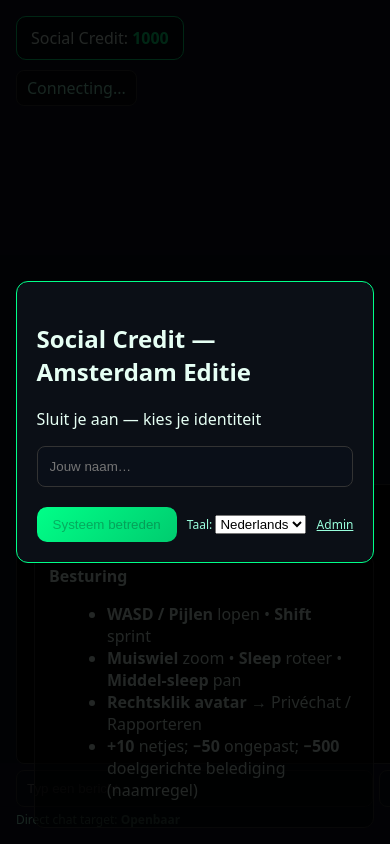
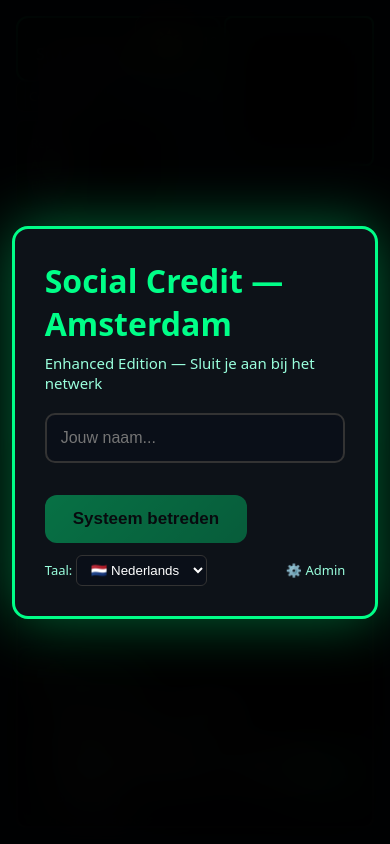
Before and after one commit to mcna72/social-credit-game, a website: page public/index.html in a window 390 px wide. Drawn offline with Linux system fonts and the light colour scheme; a script that the page names is missing.

Commit message:
Update index.html

```diff
--- a/public/index.html
+++ b/public/index.html
@@ -2,94 +2,172 @@
 <html lang="nl">
 <head>
   <meta charset="utf-8"/>
-  <title>Social Credit — Amsterdam Edition</title>
+  <title>Social Credit — Amsterdam Enhanced Edition</title>
   <meta name="viewport" content="width=device-width, initial-scale=1"/>
 
-  <!-- Babylon core + loaders + GUI -->
+  <!-- Babylon core + loaders + GUI + materials -->
   <script src="https://cdn.babylonjs.com/babylon.js"></script>
   <script src="https://cdn.babylonjs.com/loaders/babylonjs.loaders.min.js"></script>
   <script src="https://cdn.babylonjs.com/gui/babylon.gui.min.js"></script>
+  <script src="https://cdn.babylonjs.com/materialsLibrary/babylonjs.materials.min.js"></script>
 
   <style>
-    *{box-sizing:border-box}
-    html,body{height:100%;margin:0;background:#0b1020;color:#e6fff4;font-family:system-ui,Segoe UI,Roboto,Arial,sans-serif}
+    *{box-sizing:border-box;margin:0;padding:0}
+    html,body{height:100%;background:#0b1020;color:#e6fff4;font-family:system-ui,-apple-system,Segoe UI,Roboto,Arial,sans-serif;overflow:hidden}
     #renderCanvas{width:100%;height:100%;touch-action:none;display:block}
 
-    #hud{position:fixed;top:16px;left:16px;background:rgba(0,0,0,.65);border:1px solid #00ff88;padding:10px 14px;border-radius:10px;z-index:30}
-    #credit{color:#00ff88;font-weight:700}
-    #conn{position:fixed;left:16px;top:70px;background:rgba(0,0,0,.6);border:1px solid #333;border-radius:8px;padding:6px 10px;color:#9fffdc;z-index:30}
+    /* HUD */
+    #hud{position:fixed;top:16px;left:16px;background:rgba(0,0,0,.75);border:2px solid #00ff88;padding:12px 18px;border-radius:12px;z-index:30;backdrop-filter:blur(10px)}
+    #credit{color:#00ff88;font-weight:700;font-size:28px}
+    #conn{position:fixed;left:16px;top:80px;background:rgba(0,0,0,.65);border:1px solid #333;border-radius:8px;padding:6px 12px;color:#9fffdc;z-index:30;font-size:13px}
 
-    #chat{position:fixed;left:16px;bottom:16px;width:420px;z-index:30}
-    #chatlog{background:rgba(0,0,0,.8);border:1px solid #333;height:280px;overflow:auto;border-radius:8px;padding:10px}
-    .line{margin:.25rem 0;padding:.25rem .5rem;background:rgba(255,255,255,.03);border-radius:6px}
-    .user{color:#00ff88;font-weight:600}
-    #chatbox{display:flex;margin-top:6px;gap:6px}
-    #msg{flex:1;padding:10px;border-radius:8px;border:1px solid #333;background:#0a0f18;color:#fff}
-    #send{padding:8px 12px;border-radius:8px;border:1px solid #333;background:#0a0f18;color:#fff;cursor:pointer}
-    #target{font-size:12px;color:#a8ffde;margin-top:4px}
+    /* Weather & Time indicator */
+    #weatherInfo{position:fixed;top:16px;left:50%;transform:translateX(-50%);background:rgba(0,0,0,.65);border:1px solid #333;border-radius:8px;padding:8px 16px;z-index:30;display:flex;gap:20px;align-items:center;font-size:14px}
+    #weatherIcon{font-size:24px}
 
-    #tips{position:fixed;right:16px;bottom:16px;background:rgba(0,0,0,.65);border:1px solid #333;border-radius:10px;padding:10px 14px;max-width:340px;z-index:30}
+    /* Minimap */
+    #minimap{position:fixed;top:16px;right:16px;width:200px;height:200px;background:rgba(0,0,0,.8);border:2px solid #00ff88;border-radius:8px;z-index:30}
+    #minimapCanvas{width:100%;height:100%;border-radius:6px}
 
-    #overlay{position:fixed;inset:0;display:grid;place-items:center;background:rgba(0,0,0,.85);z-index:40}
-    #card{background:#0b0f16;border:1px solid #00ff88;border-radius:12px;padding:20px;max-width:520px;width:92%}
-    #avatars{display:grid;grid-template-columns:repeat(6,1fr);gap:8px;margin-top:10px}
-    .av{padding:10px;border:1px solid #333;border-radius:8px;cursor:pointer;text-align:center;font-size:26px;background:rgba(255,255,255,.03)}
-    .av.sel{border-color:#00ff88}
+    /* Chat */
+    #chat{position:fixed;left:16px;bottom:16px;width:min(450px, calc(100vw - 32px));z-index:30}
+    #chatlog{background:rgba(0,0,0,.85);border:2px solid #333;height:300px;overflow-y:auto;border-radius:10px 10px 0 0;padding:12px;scrollbar-width:thin;scrollbar-color:#00ff88 #1a1a2e}
+    #chatlog::-webkit-scrollbar{width:8px}
+    #chatlog::-webkit-scrollbar-track{background:#1a1a2e}
+    #chatlog::-webkit-scrollbar-thumb{background:#00ff88;border-radius:4px}
+    .line{margin:.3rem 0;padding:.4rem .6rem;background:rgba(255,255,255,.04);border-radius:6px;border-left:3px solid #00ff88;color:#fff;font-size:14px;line-height:1.4}
+    .line.private{border-left-color:#ff8800;background:rgba(255,136,0,.1)}
+    .line.system{border-left-color:#ffaa00;background:rgba(255,170,0,.08);font-style:italic}
+    .user{color:#00ff88;font-weight:600;margin-right:4px}
+    #chatbox{display:flex;margin-top:0;gap:8px;background:rgba(0,0,0,.85);padding:10px;border-radius:0 0 10px 10px;border:2px solid #333;border-top:none}
+    #msg{flex:1;padding:12px;border-radius:8px;border:1px solid #444;background:#0d1218;color:#fff;font-size:14px}
+    #msg:focus{outline:none;border-color:#00ff88}
+    #send{padding:10px 18px;border-radius:8px;border:none;background:linear-gradient(135deg,#00ff88,#00cc6f);color:#000;cursor:pointer;font-weight:600;transition:transform .1s}
+    #send:hover{transform:scale(1.05)}
+    #send:active{transform:scale(0.95)}
+    #target{font-size:12px;color:#a8ffde;margin-top:6px;padding:0 10px}
 
-    #rightMenu{position:fixed;background:#0b0f16;border:1px solid #333;border-radius:8px;padding:8px;display:none;color:#fff;z-index:50}
-    #rightMenu div{padding:6px 10px;cursor:pointer;border-radius:6px}
-    #rightMenu div:hover{background:#131b2a}
+    /* Controls tips */
+    #tips{position:fixed;right:16px;bottom:16px;background:rgba(0,0,0,.75);border:2px solid #333;border-radius:10px;padding:14px 18px;max-width:360px;z-index:30;backdrop-filter:blur(10px)}
+    #tips h4{color:#00ff88;margin-bottom:8px;font-size:16px}
+    #tips ul{margin-left:20px;font-size:13px;line-height:1.6}
+    #tips li{margin-bottom:4px}
+
+    /* Overlay / Join screen */
+    #overlay{position:fixed;inset:0;display:grid;place-items:center;background:rgba(0,0,0,.92);z-index:40;backdrop-filter:blur(20px)}
+    #card{background:#0d1218;border:3px solid #00ff88;border-radius:16px;padding:30px;max-width:580px;width:94%;box-shadow:0 0 60px rgba(0,255,136,.4)}
+    #card h2{color:#00ff88;font-size:32px;margin-bottom:8px}
+    #subtitle{color:#9fd;margin-bottom:20px;font-size:15px}
+    #name{width:100%;padding:14px;border:2px solid #333;border-radius:10px;background:#0a0f18;color:#fff;font-size:16px;margin-bottom:16px}
+    #name:focus{outline:none;border-color:#00ff88}
+    #avatars{display:grid;grid-template-columns:repeat(auto-fit,minmax(70px,1fr));gap:12px;margin-bottom:16px}
+    .av{padding:14px;border:2px solid #333;border-radius:10px;cursor:pointer;text-align:center;font-size:36px;background:rgba(255,255,255,.03);transition:all .2s}
+    .av:hover{border-color:#00ff88;background:rgba(0,255,136,.08);transform:scale(1.05)}
+    .av.sel{border-color:#00ff88;background:rgba(0,255,136,.15);box-shadow:0 0 20px rgba(0,255,136,.3)}
+    #startRow{display:flex;gap:12px;align-items:center;flex-wrap:wrap}
+    #start{padding:14px 28px;border-radius:12px;border:none;background:linear-gradient(135deg,#00ff88,#00cc6f);cursor:pointer;font-weight:700;font-size:17px;color:#000;transition:all .2s}
+    #start:hover:not(:disabled){transform:scale(1.05);box-shadow:0 0 30px rgba(0,255,136,.5)}
+    #start:disabled{opacity:.4;cursor:not-allowed}
+    #langLabel{font-size:13px;color:#9fd}
+    #lang{padding:6px 10px;border-radius:6px;border:1px solid #333;background:#0a0f18;color:#fff}
+
+    /* Right-click menu */
+    #rightMenu{position:fixed;background:#0d1218;border:2px solid #00ff88;border-radius:10px;padding:8px;display:none;color:#fff;z-index:50;min-width:180px;box-shadow:0 4px 20px rgba(0,0,0,.5)}
+    #rightMenu div{padding:10px 14px;cursor:pointer;border-radius:6px;transition:background .15s;font-size:14px}
+    #rightMenu div:hover{background:#1a2d3a}
+
+    /* Stats panel */
+    #statsPanel{position:fixed;top:120px;left:16px;background:rgba(0,0,0,.7);border:1px solid #333;border-radius:8px;padding:10px 14px;z-index:30;font-size:12px;min-width:160px}
+    #statsPanel .stat{display:flex;justify-content:space-between;margin:4px 0;color:#9fd}
+    #statsPanel .stat .value{color:#00ff88;font-weight:600}
+
+    /* Loading spinner */
+    .spinner{border:3px solid rgba(255,255,255,.1);border-top:3px solid #00ff88;border-radius:50%;width:40px;height:40px;animation:spin 1s linear infinite;margin:20px auto}
+    @keyframes spin{to{transform:rotate(360deg)}}
+
+    /* Mobile adjustments */
+    @media (max-width: 768px) {
+      #chat{width:calc(100vw - 32px);max-width:none}
+      #tips{max-width:calc(100vw - 32px)}
+      #minimap{width:150px;height:150px}
+    }
   </style>
 </head>
 <body>
   <canvas id="renderCanvas"></canvas>
 
-  <div id="hud">Social Credit: <span id="credit">1000</span></div>
+  <!-- HUD -->
+  <div id="hud">
+    Social Credit: <span id="credit">1000</span>
+  </div>
   <div id="conn">Connecting...</div>
 
+  <!-- Weather & Time -->
+  <div id="weatherInfo">
+    <span id="weatherIcon">☀️</span>
+    <span id="timeDisplay">12:00</span>
+  </div>
+
+  <!-- Minimap -->
+  <div id="minimap">
+    <canvas id="minimapCanvas"></canvas>
+  </div>
+
+  <!-- Stats -->
+  <div id="statsPanel">
+    <div class="stat"><span>Reports:</span><span class="value" id="statReports">0</span></div>
+    <div class="stat"><span>Accuracy:</span><span class="value" id="statAccuracy">--</span></div>
+    <div class="stat"><span>Players:</span><span class="value" id="statPlayers">0</span></div>
+  </div>
+
+  <!-- Chat -->
   <div id="chat">
     <div id="chatlog"></div>
     <div id="chatbox">
-      <input id="msg" placeholder="Typ een bericht…" maxlength="400"/>
+      <input id="msg" placeholder="Typ een bericht... (Enter)" maxlength="400"/>
       <button id="send">Send</button>
     </div>
-    <div id="target">Direct chat target: <b id="targetName">Openbaar</b></div>
+    <div id="target">Direct chat: <b id="targetName">Openbaar</b></div>
   </div>
 
+  <!-- Tips -->
   <div id="tips">
-    <b>Besturing</b>
-    <ul style="margin-left:18px">
+    <h4>⌨️ Besturing</h4>
+    <ul>
       <li><b>WASD / Pijlen</b> lopen • <b>Shift</b> sprint</li>
-      <li><b>Muiswiel</b> zoom • <b>Sleep</b> roteer • <b>Middel-sleep</b> pan</li>
-      <li><b>Rechtsklik avatar</b> → Privéchat / Rapporteren</li>
-      <li><b>+10</b> netjes; <b>−50</b> ongepast; <b>−500</b> doelgerichte belediging (naamregel)</li>
+      <li><b>Muis</b> camera rotatie & zoom</li>
+      <li><b>Rechtsklik avatar</b> menu (chat/rapporteren)</li>
+      <li><b>+10</b> beleefd • <b>−50</b> ongepast • <b>−500</b> doelgerichte belediging</li>
     </ul>
   </div>
 
+  <!-- Join overlay -->
   <div id="overlay">
     <div id="card">
-      <h2 id="title">Social Credit — Amsterdam Editie</h2>
-      <p id="subtitle">Sluit je aan — kies je identiteit</p>
-      <input id="name" placeholder="Jouw naam…" maxlength="20" style="width:100%;padding:12px;border:1px solid #333;border-radius:8px;background:#0a0f18;color:#fff"/>
+      <h2>Social Credit — Amsterdam</h2>
+      <p id="subtitle">Enhanced Edition — Sluit je aan bij het netwerk</p>
+      <input id="name" placeholder="Jouw naam..." maxlength="20"/>
       <div id="avatars"></div>
-      <div style="margin-top:10px;display:flex;gap:10px;align-items:center">
-        <button id="start" disabled style="padding:10px 16px;border-radius:10px;border:0;background:linear-gradient(135deg,#00ff88,#00cc6f);cursor:pointer">Systeem betreden</button>
-        <span style="font-size:12px;color:#9fd">Taal:
+      <div id="startRow">
+        <button id="start" disabled>Systeem betreden</button>
+        <label id="langLabel">Taal:
           <select id="lang">
-            <option value="nl">Nederlands</option>
-            <option value="en">English</option>
-            <option value="de">Deutsch</option>
+            <option value="nl">🇳🇱 Nederlands</option>
+            <option value="en">🇬🇧 English</option>
+            <option value="de">🇩🇪 Deutsch</option>
           </select>
-        </span>
-        <a href="/admin.html" style="margin-left:auto;color:#9fd;font-size:12px">Admin</a>
+        </label>
+        <a href="/admin.html" style="margin-left:auto;color:#9fd;font-size:13px;text-decoration:none">⚙️ Admin</a>
       </div>
+      <div class="spinner" style="margin-top:20px;display:none" id="loadingSpinner"></div>
     </div>
   </div>
 
+  <!-- Right-click context menu -->
   <div id="rightMenu">
-    <div id="actChat">Chat met</div>
-    <div id="actReport">Rapporteer</div>
-    <div id="actClear">Zet op Openbaar</div>
+    <div id="actChat">💬 Chat met</div>
+    <div id="actReport">⚠️ Rapporteer</div>
+    <div id="actClear">🔓 Zet op Openbaar</div>
   </div>
 
   <script src="/app.js" type="module"></script>
```
